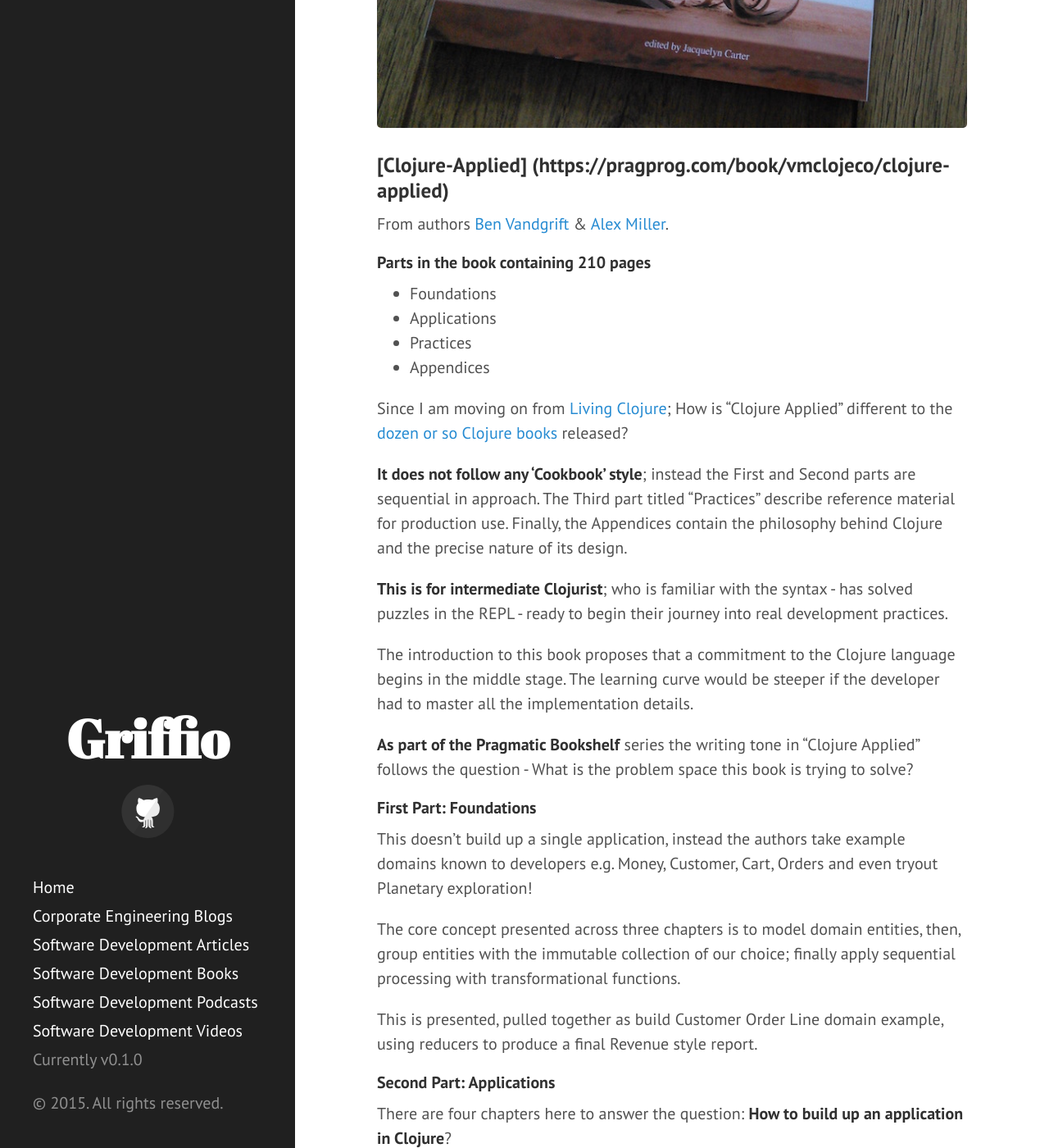
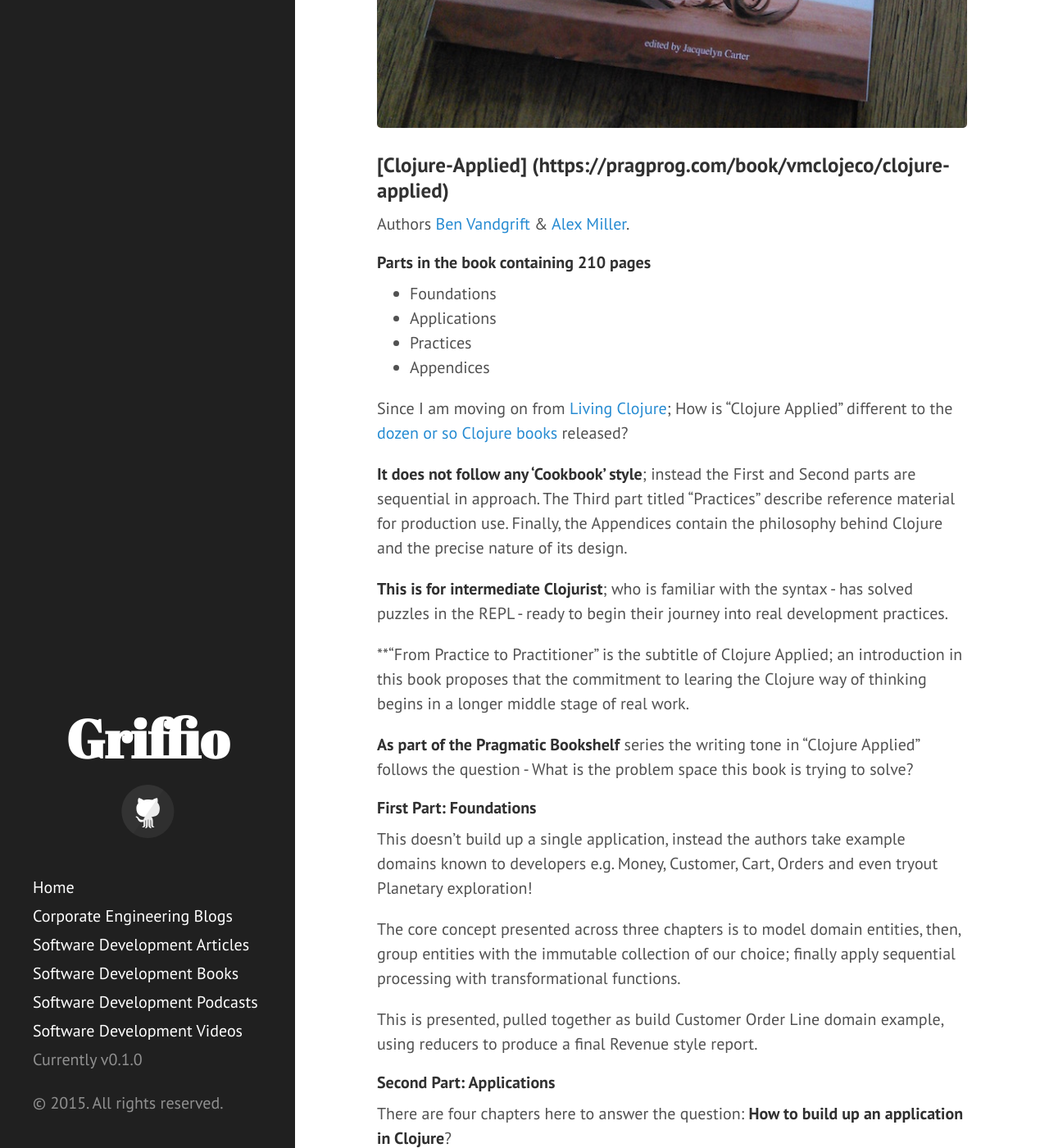
Before and after one commit to griffio/griffio.github.io, a Jekyll site: the page built from _posts/2015-09-18-Clojure-Applied-Review.md, in a window 1280 px wide and 1400 px high, scrolled down 698 px. Shown: the whole window at 82% size. Built offline with Jekyll 4.4.1, drawn with Linux system fonts in a browser that asks for light colours; nearby versions of some CDN libraries.

Commit message:
Update 2015-09-18-Clojure-Applied-Review.md

```diff
--- a/_posts/2015-09-18-Clojure-Applied-Review.md
+++ b/_posts/2015-09-18-Clojure-Applied-Review.md
@@ -26,7 +26,7 @@
 
 **This is for intermediate Clojurist**; who is familiar with the syntax - has solved puzzles in the REPL - ready to begin their journey into real development practices.
 
-The introduction to this book proposes that a commitment to the Clojure language begins in the middle stage. The learning curve would be steeper if the developer had to master all the implementation details.
+**"From Practice to Practitioner" is the subtitle of Clojure Applied; an introduction in this book proposes that the commitment to learing the Clojure way of thinking begins in a longer middle stage of real work.
 
 **As part of the Pragmatic Bookshelf** series the writing tone in “Clojure Applied” follows the question - What is the problem space this book is trying to solve?
 
```
Also changed, not shown: other parts of _posts/2015-09-18-Clojure-Applied-Review.md (+1 -1 lines).
